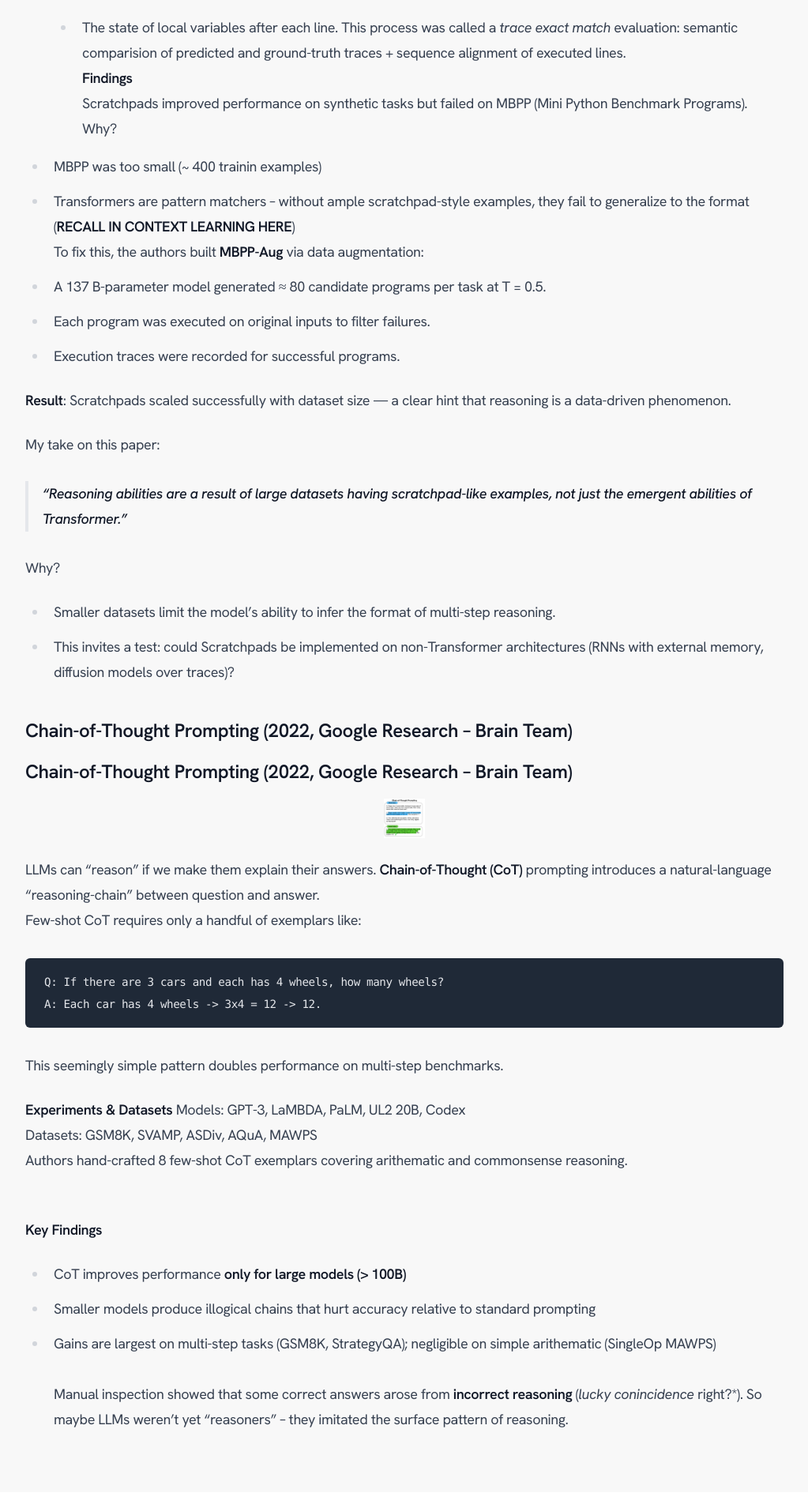
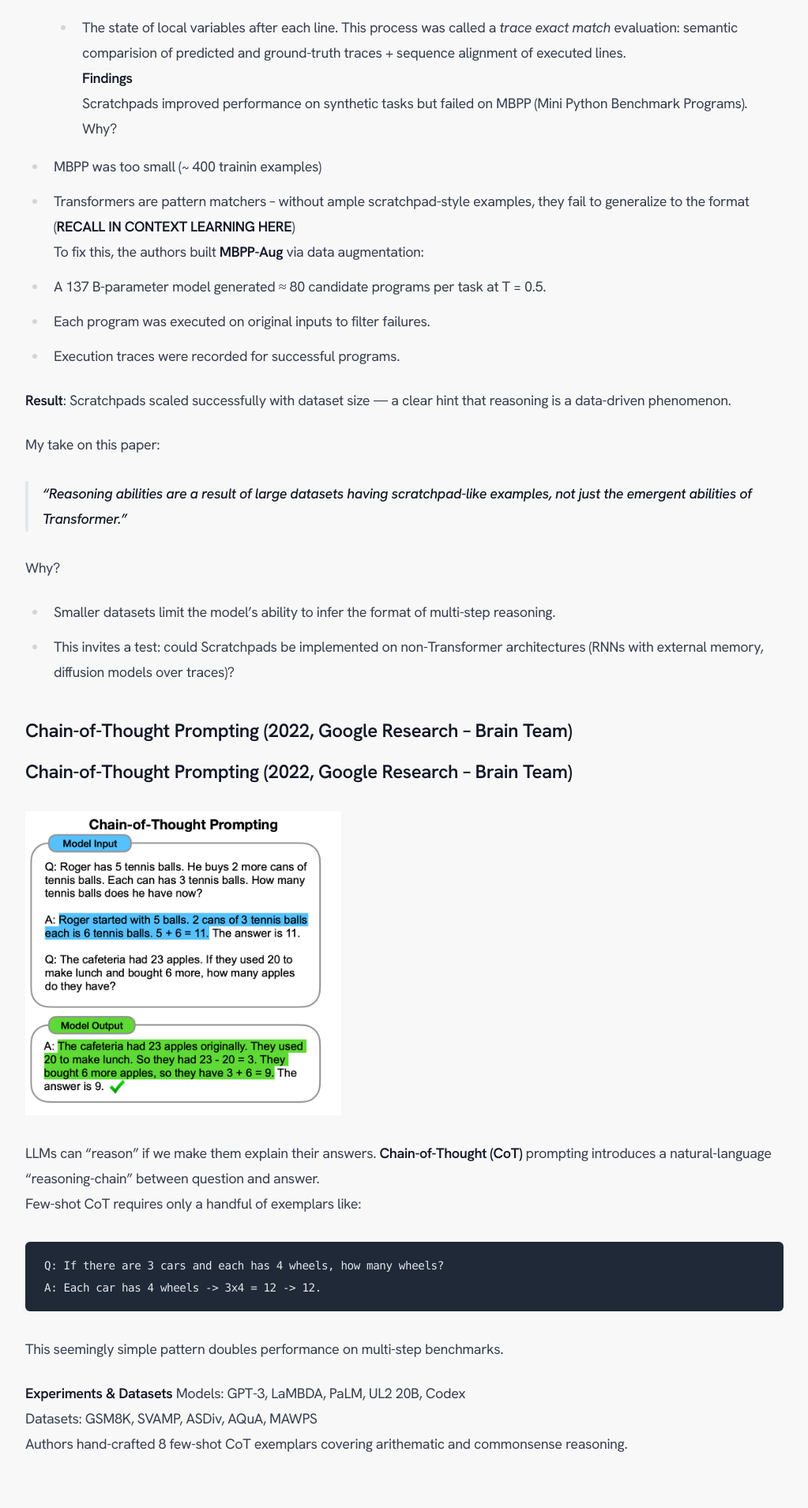
Before and after one commit to omertafveez-2001/omertafveez-2001.github.io, a Jekyll site: the page built from blogs/reasoning-primer/reasoning-primer.md, in a window 1280 px wide. Shown: the part 4491-6400 px from the top of the page at 79% size, without its empty margins (128-1151 px from the left). Built offline with Jekyll 4.4.1, drawn with Linux system fonts in a browser that asks for light colours; nearby versions of some CDN libraries.

Commit message:
reasoning

```diff
--- a/blogs/reasoning-primer/reasoning-primer.md
+++ b/blogs/reasoning-primer/reasoning-primer.md
@@ -88,9 +88,7 @@
 
 ### Chain-of-Thought Prompting (2022, Google Research -- Brain Team)
 ### Chain-of-Thought Prompting (2022, Google Research -- Brain Team)
-<div class="cot-image">
-  <img src="./imgs/cot.png" alt="cot">
-</div>
+<img src="./imgs/cot.png" width="400">
 LLMs can "reason" if we make them explain their answers. **Chain-of-Thought (CoT)** prompting introduces a natural-language "reasoning-chain" between question and answer. <br>
 Few-shot CoT requires only a handful of exemplars like:
 
```
